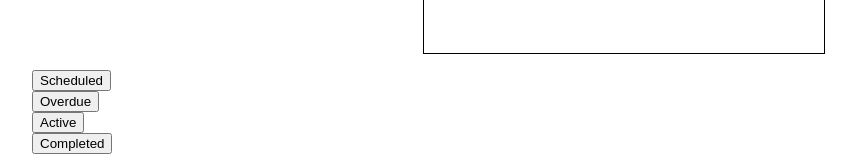
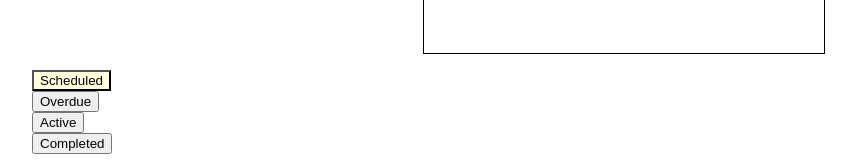
Before and after one commit to sequoian/tasks, a React (Create React App) app: page / in a window 1280 px wide. Shown: the part 256-416 px from the top of the page, without its empty margins (16-872 px from the left). Built offline with nearby package versions, Linux system fonts and the light colour scheme; the HTML template or start-up script is replaced by a standard one.

Commit message:
nav shows active page

```diff
--- a/src/App.css
+++ b/src/App.css
@@ -8,3 +8,7 @@
 .nav {
   list-style: none;
 }
+
+button.active {
+  background-color: lightyellow;
+}
--- a/src/App.js
+++ b/src/App.js
@@ -23,7 +23,7 @@ class App extends Component {
     return (
       <div className="App">
         <Tasks header={this.state.currentPage} />
-        <Nav action={this.changePage} />
+        <Nav action={this.changePage} selected={this.state.currentPage} />
       </div>
     );
   }
@@ -34,22 +34,22 @@ class Nav extends Component {
     return (
       <ul className="nav">
         <li>
-          <button type="button" onClick={() => this.props.action(Pages.SCHEDULED)}>
+          <button className={this.props.selected === Pages.SCHEDULED && "active"} type="button" onClick={() => this.props.action(Pages.SCHEDULED)}>
             Scheduled
           </button>
         </li>
         <li>
-          <button type="button" onClick={() => this.props.action(Pages.OVERDUE)}>
+          <button className={this.props.selected === Pages.OVERDUE && "active"} type="button" onClick={() => this.props.action(Pages.OVERDUE)}>
             Overdue
           </button>
         </li>
         <li>
-          <button type="button" onClick={() => this.props.action(Pages.ACTIVE)}>
+          <button className={this.props.selected === Pages.ACTIVE && "active"} type="button" onClick={() => this.props.action(Pages.ACTIVE)}>
             Active
           </button>
         </li>
         <li>
-          <button type="button" onClick={() => this.props.action(Pages.COMPLETE)}>
+          <button className={this.props.selected === Pages.COMPLETE && "active"} type="button" onClick={() => this.props.action(Pages.COMPLETE)}>
             Completed
           </button>
         </li>
```
